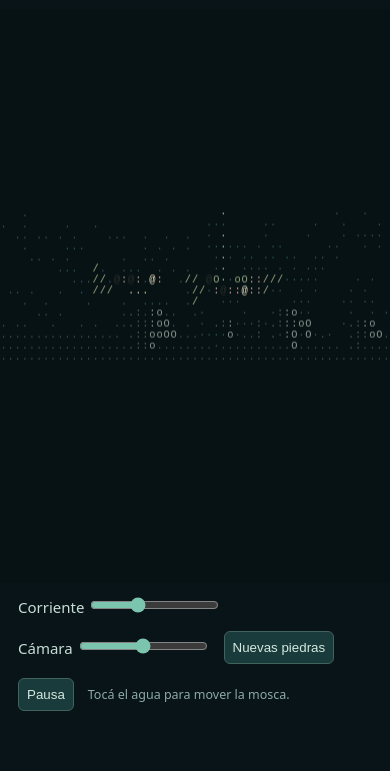
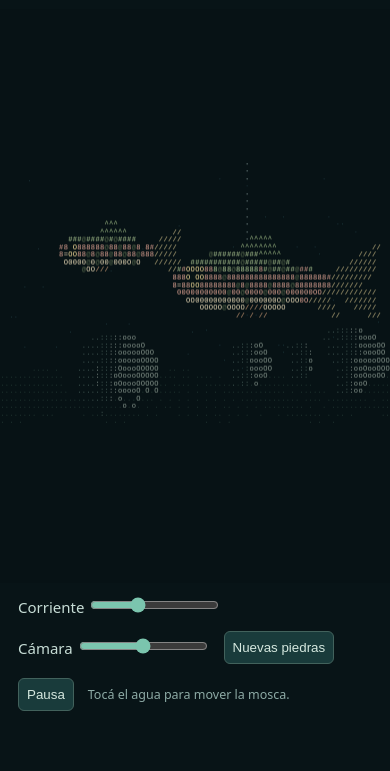
Before and after one commit to MaharBa264/aguas_arriba, a website: page public/ascii-river.html in a window 390 px wide. Shown: the part 73-844 px from the top of the page. Drawn offline with Linux system fonts and the light colour scheme; animation ran at ten frames a second.

Commit message:
Improve ASCII fish silhouette, contrast and mobile framing

```diff
--- a/public/ascii-river.html
+++ b/public/ascii-river.html
@@ -1,20 +1,27 @@
 <!doctype html><html lang="es"><meta charset="utf-8"><meta name="viewport" content="width=device-width,initial-scale=1"><title>Aguas Arriba · ASCII River Lab</title><style>
-*{box-sizing:border-box}body{margin:0;background:#081417;color:#c7ddd6;font:15px system-ui}header,section{padding:12px 18px;display:flex;gap:14px;align-items:center;flex-wrap:wrap}a{color:#a5d9c9}h1{font-size:20px;margin:0}canvas{display:block;width:100%;height: min(68vh,650px);touch-action:none;background:#071215}button,input{accent-color:#7bc5ae}button{background:#193b3b;color:#d5e8df;border:1px solid #42625c;padding:8px;border-radius:6px}small{color:#8daaa5}</style><header><a href="./">← Lance</a><h1>ASCII River Lab</h1><small>Experimento 01 · Truchas y corriente</small></header><canvas id="c" aria-label="Río subacuático animado"></canvas><section><label>Corriente <input id="flow" type="range" min="0" max="2" step=".05" value=".7"></label><label>Cámara <input id="cam" type="range" min="-.7" max=".7" step=".01" value="0"></label><button id="reset">Nuevas piedras</button><button id="pause">Pausa</button><small>Tocá el agua para mover la mosca.</small></section><script>
+*{box-sizing:border-box}body{margin:0;background:#081417;color:#c7ddd6;font:15px system-ui}header,section{padding:12px 18px;display:flex;gap:14px;align-items:center;flex-wrap:wrap}a{color:#a5d9c9}h1{font-size:20px;margin:0}canvas{display:block;width:100%;height: min(68vh,650px);touch-action:none;background:#071215}button,input{accent-color:#7bc5ae}button{background:#193b3b;color:#d5e8df;border:1px solid #42625c;padding:8px;border-radius:6px}small{color:#8daaa5}</style><header><a href="./">← Lance</a><h1>ASCII River Lab</h1><small>Experimento 02 · Anatomía y contraste</small></header><canvas id="c" aria-label="Río subacuático animado"></canvas><section><label>Corriente <input id="flow" type="range" min="0" max="2" step=".05" value=".7"></label><label>Cámara <input id="cam" type="range" min="-.7" max=".7" step=".01" value="0"></label><button id="reset">Nuevas piedras</button><button id="pause">Pausa</button><small>Tocá el agua para mover la mosca.</small></section><script>
 'use strict';
 const c=document.querySelector('#c'),ctx=c.getContext('2d'),flow=document.querySelector('#flow'),cam=document.querySelector('#cam');
 let W,H,C,R,dx,dy,depth,glyph,col,rocks=[],fish=[],particles=[],lure={x:1,y:0,z:0},target={...lure},paused=false,t=0,last=0;
 const rand=(a,b)=>a+Math.random()*(b-a),clamp=(v,a,b)=>Math.max(a,Math.min(b,v));
-function resize(){let b=c.getBoundingClientRect(),d=Math.min(devicePixelRatio||1,2);W=b.width;H=b.height;c.width=W*d;c.height=H*d;ctx.setTransform(d,0,0,d,0,0);C=Math.max(40,Math.floor(W/7));R=Math.max(22,Math.floor(H/11));dx=W/C;dy=H/R;depth=new Float32Array(C*R);glyph=new Array(C*R);col=new Array(C*R)}
-function seed(){rocks=Array.from({length:7},()=>({x:rand(-5.5,5.5),y:-1.65,z:rand(-2,2),r:rand(.35,.85)}));fish=Array.from({length:3},(_,i)=>({x:-3+i*3,y:rand(-.7,.8),z:rand(-1,1),phase:rand(0,6),vx:0}));particles=Array.from({length:280},()=>({x:rand(-7,7),y:rand(-1.7,2),z:rand(-3,3)}))}
-function project(x,y,z){let a=+cam.value,xx=x*Math.cos(a)+z*Math.sin(a),zz=z*Math.cos(a)-x*Math.sin(a),s=1/(1+zz*.065),scale=Math.min(W/13,H/5);return [Math.floor((W/2+xx*scale*s)/dx),Math.floor((H*.48-y*scale*s)/dy),zz]}
+function resize(){let b=c.getBoundingClientRect(),d=Math.min(devicePixelRatio||1,2);W=b.width;H=b.height;c.width=W*d;c.height=H*d;ctx.setTransform(d,0,0,d,0,0);C=Math.max(40,Math.floor(W/4.5));R=Math.max(22,Math.floor(H/7.5));dx=W/C;dy=H/R;depth=new Float32Array(C*R);glyph=new Array(C*R);col=new Array(C*R)}
+function seed(){rocks=Array.from({length:7},()=>({x:rand(-5.5,5.5),y:-1.65,z:rand(-2,2),r:rand(.35,.85)}));fish=Array.from({length:3},(_,i)=>({x:-1.8+i*1.8,y:1-i*.85,z:i===1?-1.1:1.2,phase:rand(0,6),vx:0}));particles=Array.from({length:85},()=>({x:rand(-7,7),y:rand(-1.7,2),z:rand(-3,3)}))}
+function project(x,y,z){let a=+cam.value,xx=x*Math.cos(a)+z*Math.sin(a),zz=z*Math.cos(a)-x*Math.sin(a),s=1/(1+zz*.065),scale=Math.min(W/7.5,H/4.5);return [Math.floor((W/2+xx*scale*s)/dx),Math.floor((H*.48-y*scale*s)/dy),zz]}
 function dot(x,y,z,ch,color){let [i,j,k]=project(x,y,z);if(i<0||i>=C||j<0||j>=R)return;let n=j*C+i;if(k<depth[n]){depth[n]=k;glyph[n]=ch;col[n]=color}}
 function avoid(o){for(const r of rocks){let x=o.x-r.x,y=o.y-r.y,z=o.z-r.z,d=Math.hypot(x,y,z),m=r.r+.16;if(d<m&&d>.0001){o.x=r.x+x*m/d;o.y=r.y+y*m/d;o.z=r.z+z*m/d}}}
-function update(dt){let f=+flow.value;t+=dt;for(const p of particles){p.x+=dt*f*.8;if(p.x>7)p.x=-7}for(const o of fish){let near=Math.hypot(o.x-lure.x,o.y-lure.y,o.z-lure.z)<2;let tx=near?lure.x+.35:Math.sin(t*.25+o.phase)*3.5,ty=near?lure.y:Math.sin(t*.6+o.phase)*.65;let desired=clamp((tx-o.x)*.7,-1.1,1.1);o.vx+=(desired-o.vx)*dt*2;o.x=clamp(o.x+o.vx*dt,-5.5,5.5);o.y=clamp(o.y+(ty-o.y)*dt*.65,-1.2,1.5);avoid(o)}for(const k of ['x','y','z'])lure[k]+=(target[k]-lure[k])*Math.min(1,dt*3);avoid(lure)}
-function draw(){depth.fill(Infinity);glyph.fill('');for(const p of particles)dot(p.x,p.y,p.z,p.x%2>0?'·':'.','#31565a');for(let x=-7;x<7;x+=.16)for(let z=-3;z<3;z+=.24)dot(x,-2+.08*Math.sin(x*4+z),z,'.','#3d5049');
+function update(dt){let f=+flow.value;t+=dt;for(const p of particles){p.x+=dt*f*.8;if(p.x>7)p.x=-7}for(const o of fish){let near=Math.hypot(o.x-lure.x,o.y-lure.y,o.z-lure.z)<2;let tx=near?lure.x+.35:Math.sin(t*.25+o.phase)*1.8,ty=near?lure.y:Math.sin(t*.6+o.phase)*.35+(1-fish.indexOf(o))*.85;let desired=clamp((tx-o.x)*.7,-1.1,1.1);o.vx+=(desired-o.vx)*dt*2;o.x=clamp(o.x+o.vx*dt,-2.2,2.2);o.y=clamp(o.y+(ty-o.y)*dt*.65,-1.2,1.5);avoid(o)}for(const k of ['x','y','z'])lure[k]+=(target[k]-lure[k])*Math.min(1,dt*3);avoid(lure)}
+function draw(){depth.fill(Infinity);glyph.fill('');for(const p of particles)dot(p.x,p.y,p.z,p.x%2>0?'·':'.','#203b40');for(let x=-7;x<7;x+=.16)for(let z=-3;z<3;z+=.24)dot(x,-2+.08*Math.sin(x*4+z),z,'.','#263d37');
 for(const r of rocks)for(let a=0;a<Math.PI*2;a+=.12)for(let b=0;b<Math.PI;b+=.13){let v=Math.sin(b),light=(Math.cos(a)*v+1)/2;dot(r.x+r.r*v*Math.cos(a),r.y+r.r*.8*Math.cos(b),r.z+r.r*v*Math.sin(a),' .:oO#'[Math.floor(light*5)],light>.5?'#8a9990':'#4b635d')}
-for(const o of fish){let dir=o.vx>.15?1:-1;for(let i=0;i<=64;i++){let u=i/64,x=(u-.5)*1.65,rad=.31*Math.pow(Math.sin(Math.PI*u),.75)*(1-.48*u),wave=Math.sin(t*7-u*5+o.phase)*u*u*.23;for(let a=0;a<6.28;a+=.16){let y=rad*Math.cos(a),z=rad*.63*Math.sin(a)+wave,lit=(Math.cos(a)+1)/2;let spot=Math.sin(i*12.9+a*17)> .84;let color=spot?'#292e28':Math.abs(y)<.055?'#d89c91':lit>.65?'#8ca47c':lit<.3?'#d9cda3':'#a5b68a';dot(o.x-dir*x,o.y+y,o.z+z,spot?'@':' .:oO8'[Math.floor(lit*5)],color)}}for(let u=0;u<1;u+=.045)for(let v=-1;v<=1;v+=.13)dot(o.x-dir*(.78+u*.43),o.y+v*u*.33,o.z+Math.sin(t*7-5-u*2+o.phase)*.27,'/', '#a4ad82');dot(o.x+dir*.57,o.y+.09,o.z-.13,'@','#e9e3c4')}
+for(const o of fish){
+let dir=-1, size=fish.indexOf(o)===1?1.35:.92;
+function part(x,y,z,ch,color){let wave=Math.sin(t*6-x*3+o.phase)*Math.pow(clamp((x+.15)/1.7,0,1),2)*.32;dot(o.x-dir*x*size,o.y+y*size,o.z+(z+wave)*size,ch,color)}
+for(let i=0;i<=100;i++){let u=i/100,x=-1.05+u*2.1,rad=.48*Math.pow(Math.sin(Math.PI*u),.65)*(1-.65*u);for(let a=0;a<6.283;a+=.075){let y=rad*Math.cos(a),z=rad*.85*Math.sin(a),light=clamp(.65+.35*Math.cos(a),0,1);let spot=u>.15&&u<.85&&Math.sin(i*.91+Math.floor(a*8)*4.7)>.88;let color=spot?'#526349':y>.12?'#b9d39b':y<-.13?'#f0e1bd':'#e7a998';part(x,y,z,spot?'@':'oO08#'[Math.min(4,Math.floor(light*5))],color)}}
+for(let u=0;u<=1;u+=.025)for(let v=-1;v<=1;v+=.055){if(Math.abs(v)<.23*u)continue;part(1.01+u*(.48+.14*Math.abs(v)),v*(.08+u*.38),0,'/','#d5c38c')}
+for(let u=0;u<1;u+=.035)for(let v=0;v<1;v+=.06){part(-.25+u*.68,.24+v*.35*Math.sin(Math.PI*u),0,'^','#a6c28b');part(-.35+u*.5,-.17-v*.28*Math.sin(Math.PI*u),-.16,'/','#d7a37c')}
+for(let a=0;a<6.28;a+=.12){part(-.78+.085*Math.cos(a),.09+.085*Math.sin(a),-.25,'O','#ffe5a0')}part(-.78,.09,-.29,'@','#101b17');part(-.98,-.07,-.16,'=','#f3dfbf');
+}
 for(let u=0;u<1;u+=.015)dot(lure.x,lure.y+(2.4-lure.y)*u,lure.z,'·','#a3b9b5');dot(lure.x,lure.y,lure.z,'*','#ffb76c');ctx.fillStyle='#071215';ctx.fillRect(0,0,W,H);ctx.font=dy*.94+'px monospace';ctx.textAlign='center';ctx.textBaseline='middle';for(let n=0;n<glyph.length;n++)if(glyph[n]){ctx.fillStyle=col[n];ctx.fillText(glyph[n],(n%C+.5)*dx,(Math.floor(n/C)+.5)*dy)}}
 function frame(now){let dt=Math.min(.04,(now-last)/1000||0);last=now;if(!paused)update(dt);draw();requestAnimationFrame(frame)}
-function point(e){let b=c.getBoundingClientRect(),s=Math.min(W/13,H/5);target.x=clamp((e.clientX-b.left-W/2)/s/Math.cos(+cam.value),-5.5,5.5);target.y=clamp((H*.48-e.clientY+b.top)/s,-1.4,1.8)}
+function point(e){let b=c.getBoundingClientRect(),s=Math.min(W/7.5,H/4.5);target.x=clamp((e.clientX-b.left-W/2)/s/Math.cos(+cam.value),-5.5,5.5);target.y=clamp((H*.48-e.clientY+b.top)/s,-1.4,1.8)}
 c.onpointerdown=e=>{c.setPointerCapture(e.pointerId);point(e)};c.onpointermove=e=>{if(e.buttons)point(e)};document.querySelector('#reset').onclick=seed;document.querySelector('#pause').onclick=e=>{paused=!paused;e.target.textContent=paused?'Continuar':'Pausa'};window.addEventListener('resize',resize);resize();seed();requestAnimationFrame(frame);
 </script></html>
```
